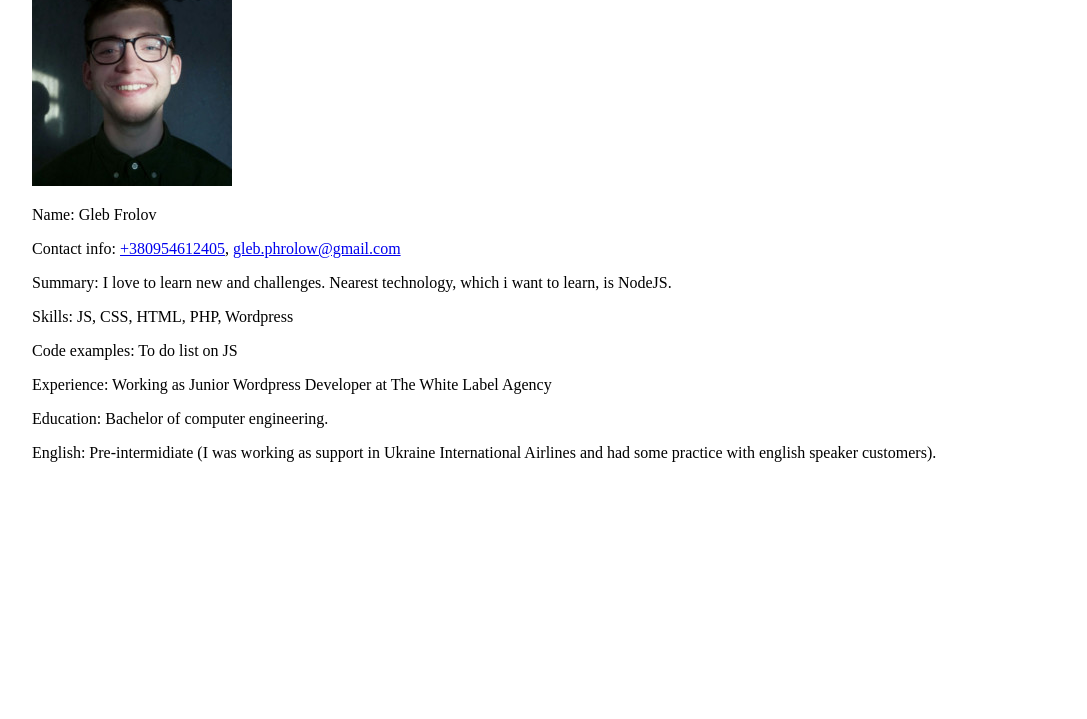
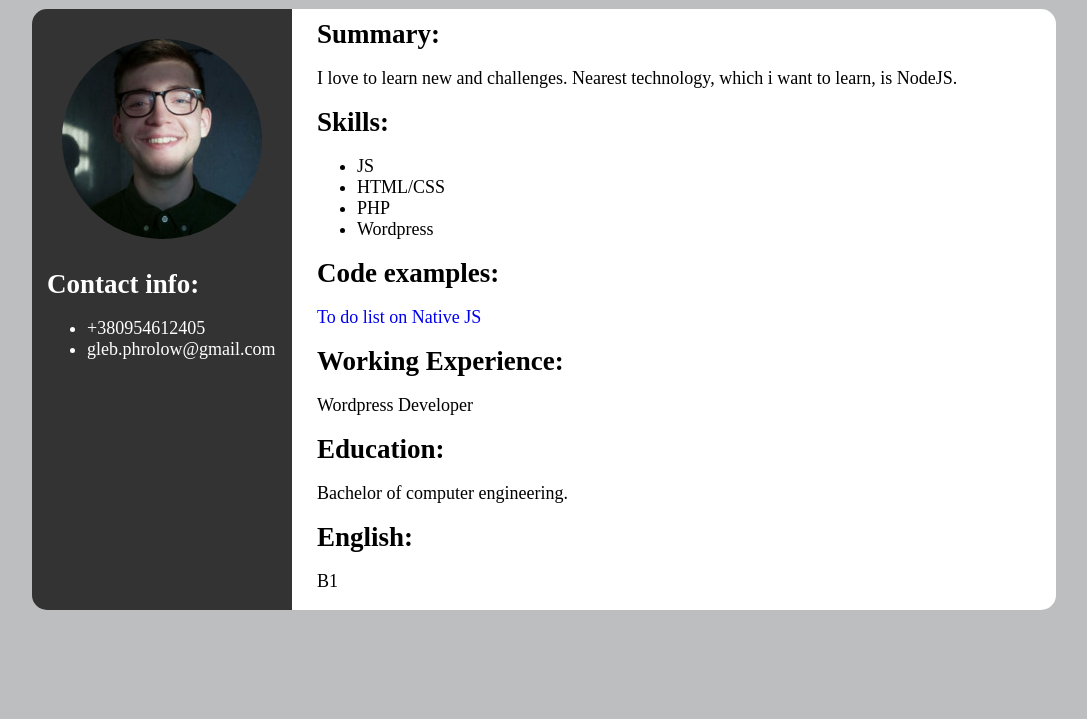
Before and after one commit to Luckyster/rsschool-cv, a plain HTML site: page index.html in a window 1280 px wide. Shown: the part 81-800 px from the top of the page, without its empty margins (96-1183 px from the left). Drawn offline with Linux system fonts and the light colour scheme.

Commit message:
fix: relayout cv

```diff
--- a/index.html
+++ b/index.html
@@ -6,18 +6,40 @@
   </head>
   <body>
       <main>
-        <article class="cv">
-            <h1>Curriculum Vitae</h1>
-            <img src="images/1.jpg" alt="photo">
-            <p>Name: Gleb Frolov</p>
-            <p>Contact info: <a href="tel:380954612405">+380954612405</a>, <a href="mailto:gleb.phrolow@gmail.com">gleb.phrolow@gmail.com</a></p>
-            <p>Summary: I love to learn new and challenges. Nearest technology, which i want to learn, is NodeJS.</p>
-            <p>Skills:  JS, CSS, HTML, PHP, Wordpress</p>
-            <p>Code examples: To do list on JS <a href="https://github.com/Luckyster/Luckyster.github.io/tree/master/toDoList"></a></p>
-            <p>Experience: Working as Junior Wordpress Developer at The White Label Agency</p>
-            <p>Education: Bachelor of computer engineering.</p>
-            <p>English: Pre-intermidiate (I was working as support in Ukraine International Airlines and had some practice with english speaker customers).</p>
-          </article>
+        <div class="cv">
+            <header>
+              <h1 class="cv__title">Gleb Frolov</h1>
+            </header>
+            <div class="cv__grid">
+              <aside class="cv__aside">
+                <img src="images/1.jpg" alt="photo" class="cv__avatar">
+                <h2>Contact info:</h2>
+                <ul>
+                  <li><a href="tel:380954612405">+380954612405</a></li>
+                  <li><a href="mailto:gleb.phrolow@gmail.com">gleb.phrolow@gmail.com</a></li>
+                </ul>
+              </aside>
+              <article class="cv__content">
+                <h2>Summary:</h2>
+                <p>I love to learn new and challenges. Nearest technology, which i want to learn, is NodeJS.</p>
+                <h2>Skills:</h2>
+                <ul>
+                  <li>JS</li>
+                  <li>HTML/CSS</li>
+                  <li>PHP</li>
+                  <li>Wordpress</li>
+                </ul>
+                <h2>Code examples:</h2>
+                <p><a href="https://github.com/Luckyster/Luckyster.github.io/tree/master/toDoList">To do list on Native JS</a></p>
+                <h2>Working Experience:</h2>
+                <p>Wordpress Developer</p>
+                <h2>Education:</h2>
+                <p>Bachelor of computer engineering.</p>
+                <h2>English:</h2>
+                <p>B1</p>
+              </article>
+            </div>
+          </div>
       </main>
   </body>
 </html>
--- a/style.css
+++ b/style.css
@@ -1,4 +1,49 @@
+body{
+    background-color: #bdbec0;
+}
+h2{
+    margin: 10px 0;
+}
 .cv{
     max-width: 1024px;
     margin: auto;
+    font-size: 18px;
 }
+.cv__title{
+    text-align: center;
+}
+.cv__avatar{
+    border-radius: 50%;
+    margin: 15px;
+}
+.cv__grid{
+    display: flex;
+}
+.cv__aside{
+    flex-basis: 20%;
+    padding: 15px;
+    background-color: #333;
+    color: #fff;
+    border-bottom-left-radius: 15px;
+    border-top-left-radius: 15px;
+}
+.cv__aside a{
+    color: #fff;
+    text-decoration: none;
+}
+.cv__aside a:hover{
+    color: aquamarine;
+}
+.cv__content{
+    flex-basis: 80%;
+    background-color: #fff;
+    padding-left: 25px;
+    border-bottom-right-radius: 15px;
+    border-top-right-radius: 15px;
+}
+.cv__content a{
+    text-decoration: none;
+}
+.cv__content a:hover{
+    color: aquamarine;
+}
```
